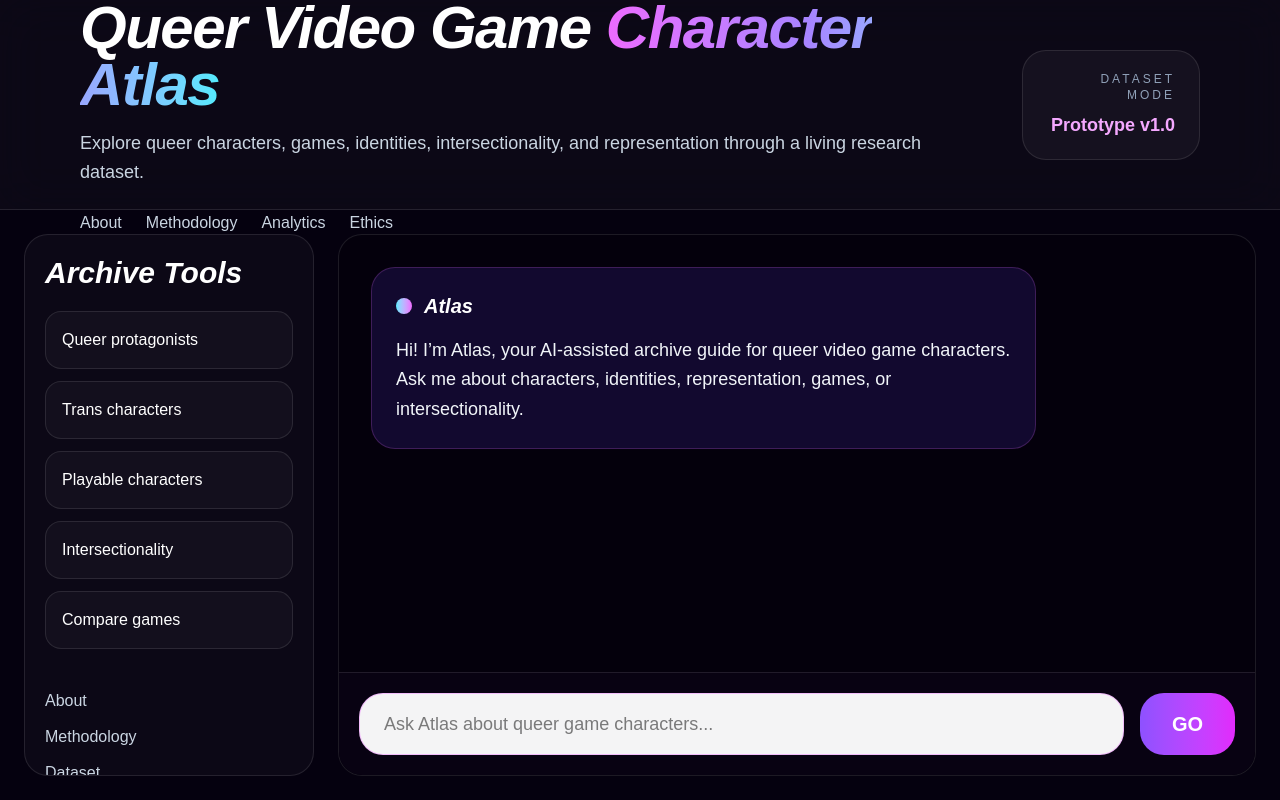
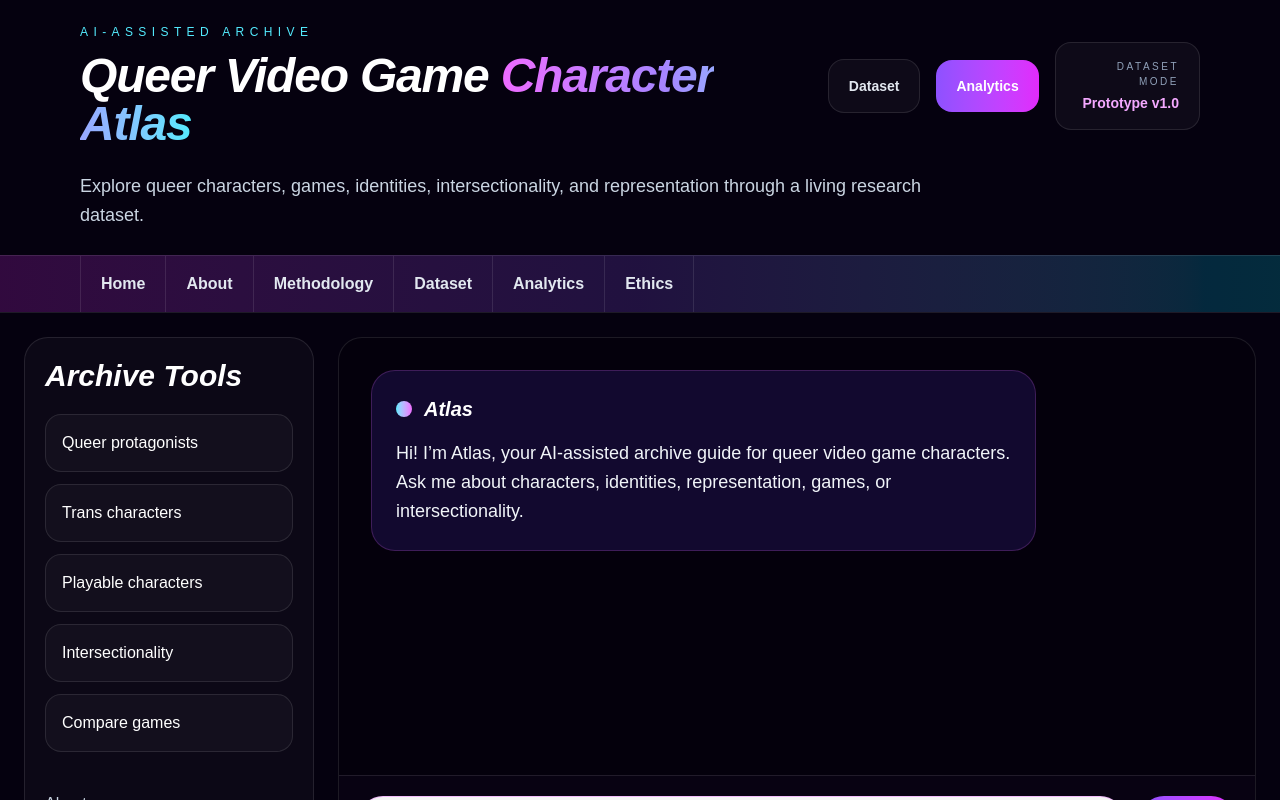
Before and after one commit to renanuhoh-crypto/queer-video-game-character-atlas, a Next.js app: page / in a window 1280 px wide. Built offline with nearby package versions, Linux system fonts and the light colour scheme.

Commit message:
update header navigation layout

```diff
--- a/src/app/page.tsx
+++ b/src/app/page.tsx
@@ -108,66 +108,78 @@ export default function Home() {
   return (
     <main className="h-screen overflow-hidden bg-[#05010f] text-white">
       {/* HEADER */}
-      <header className="h-[210px] shrink-0 border-b border-white/10 bg-white/[0.03] backdrop-blur-xl">
-        <div className="mx-auto flex h-full max-w-[1700px] items-center justify-between px-8 md:px-14 lg:px-20">
-          <div className="max-w-5xl">
-            <p className="mb-2 text-[11px] uppercase tracking-[0.45em] text-cyan-300">
+      <header className="border-b border-white/10 bg-[#05010f]">
+  {/* TOP HEADER */}
+  <div className="mx-auto flex max-w-[1700px] items-center justify-between px-8 py-6 md:px-14 lg:px-20">
+    <a href="/" className="group">
+      <p className="text-xs uppercase tracking-[0.45em] text-cyan-300">
         AI-Assisted Archive
       </p>
 
-            <h1 className="max-w-6xl text-4xl font-black italic leading-[0.95] tracking-tight md:text-5xl xl:text-6xl">
+      <h1 className="mt-3 text-3xl font-black italic leading-none tracking-tight md:text-5xl">
         <span className="text-white">Queer Video Game </span>
-
         <span className="bg-gradient-to-r from-fuchsia-400 via-violet-400 to-cyan-300 bg-clip-text text-transparent">
           Character Atlas
         </span>
       </h1>
-
-            <p className="mt-4 max-w-4xl text-sm leading-relaxed text-slate-300 md:text-lg">
-              Explore queer characters, games, identities, intersectionality,
-              and representation through a living research dataset.
-            </p>
-            <nav className="mt-6 flex flex-wrap gap-6 text-sm md:text-base">
-  <a
-    href="/about"
-    className="text-slate-300 transition hover:text-cyan-300"
-  >
-    About
     </a>
 
+    <div className="hidden items-center gap-4 md:flex">
       <a
-    href="/methodology"
-    className="text-slate-300 transition hover:text-cyan-300"
+        href="/dataset"
+        className="rounded-2xl border border-white/10 bg-white/[0.04] px-5 py-4 text-sm font-bold text-slate-200 transition hover:border-cyan-300/40 hover:text-cyan-300"
       >
-    Methodology
+        Dataset
       </a>
 
       <a
         href="/analytics"
-    className="text-slate-300 transition hover:text-cyan-300"
+        className="rounded-2xl bg-gradient-to-r from-violet-500 to-fuchsia-500 px-5 py-4 text-sm font-black text-white transition hover:scale-105"
       >
         Analytics
       </a>
 
-  <a
-    href="/ethics"
-    className="text-slate-300 transition hover:text-cyan-300"
-  >
-    Ethics
-  </a>
-</nav>
-          </div>
-
-          <div className="hidden rounded-3xl border border-white/10 bg-white/[0.04] px-6 py-5 text-right md:block">
-            <p className="text-xs uppercase tracking-[0.25em] text-slate-400">
+      <div className="rounded-2xl border border-white/10 bg-white/[0.04] px-5 py-4 text-right">
+        <p className="text-[10px] uppercase tracking-[0.25em] text-slate-400">
           Dataset Mode
         </p>
 
-            <p className="mt-2 text-lg font-bold text-fuchsia-300">
+        <p className="mt-1 text-sm font-bold text-fuchsia-300">
           Prototype v1.0
         </p>
       </div>
     </div>
+  </div>
+
+  {/* SUBTITLE */}
+  <div className="mx-auto max-w-[1700px] px-8 pb-6 md:px-14 lg:px-20">
+    <p className="max-w-4xl text-base leading-relaxed text-slate-300 md:text-lg">
+      Explore queer characters, games, identities, intersectionality, and
+      representation through a living research dataset.
+    </p>
+  </div>
+
+  {/* NAV BAR */}
+  <nav className="border-t border-white/10 bg-gradient-to-r from-fuchsia-500/20 via-violet-500/20 to-cyan-400/20">
+    <div className="mx-auto flex max-w-[1700px] overflow-x-auto px-8 md:px-14 lg:px-20">
+      {[
+        ["Home", "/"],
+        ["About", "/about"],
+        ["Methodology", "/methodology"],
+        ["Dataset", "/dataset"],
+        ["Analytics", "/analytics"],
+        ["Ethics", "/ethics"],
+      ].map(([label, href]) => (
+        <a
+          key={href}
+          href={href}
+          className="border-r border-white/10 px-5 py-4 text-sm font-bold text-slate-200 transition first:border-l hover:bg-white/10 hover:text-cyan-300 md:text-base"
+        >
+          {label}
+        </a>
+      ))}
+    </div>
+  </nav>
 </header>
 
       {/* MAIN LAYOUT */}
```
Lines whose indentation alone changed are shown as unchanged.
